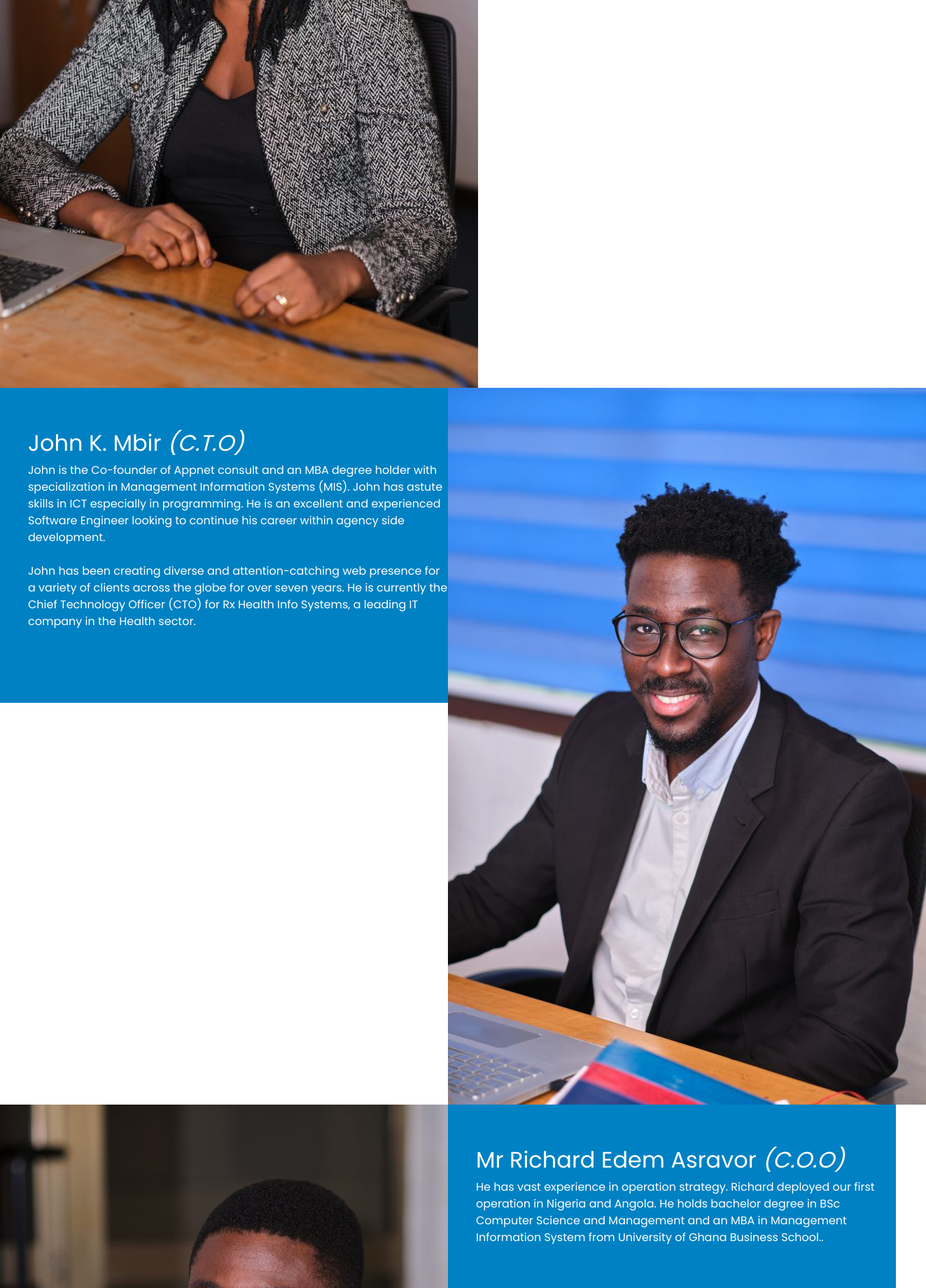
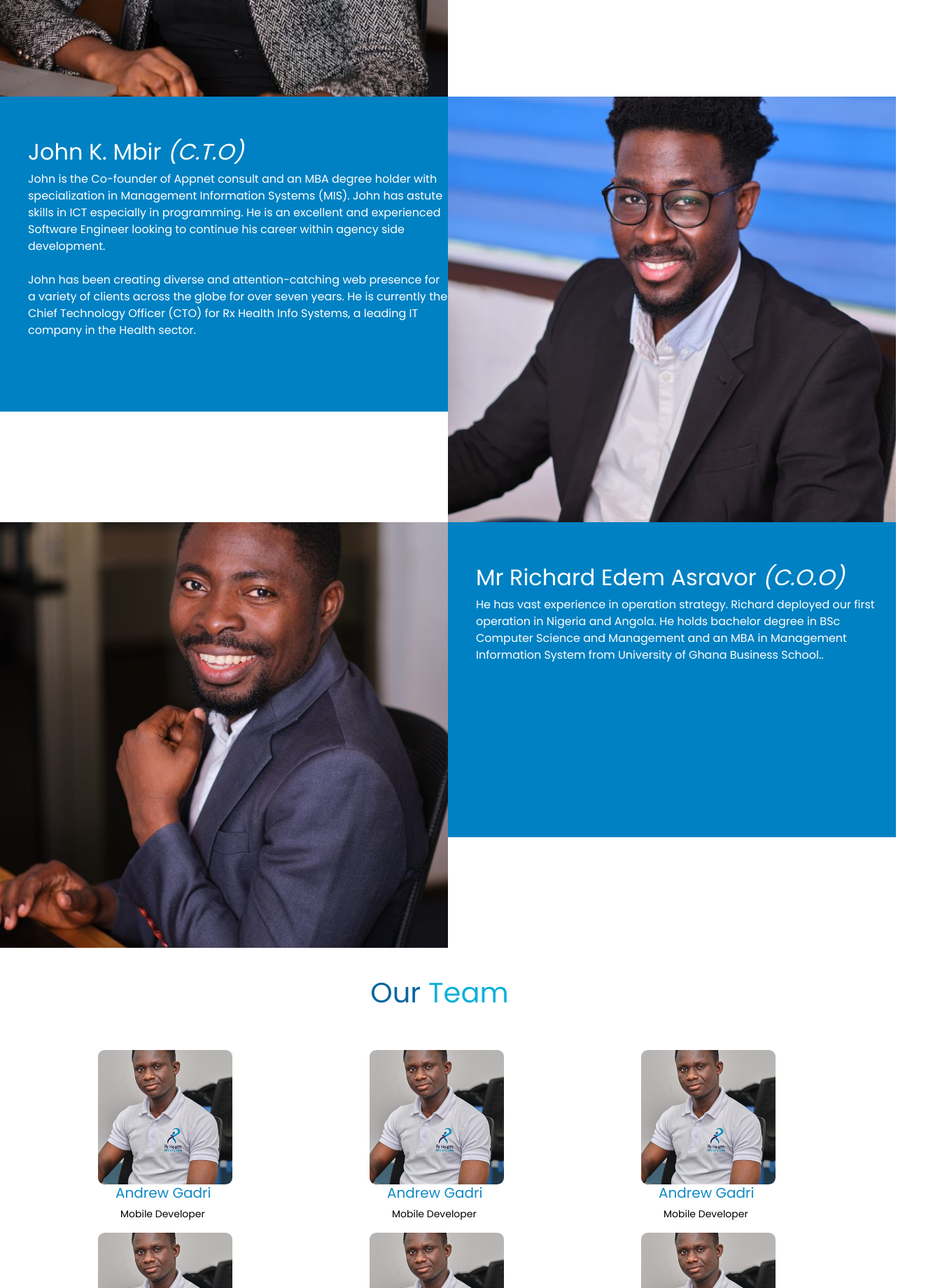
Before and after one commit to iamsilvasly/Rxhealth, a React (Create React App) app: page /about in a window 1280 px wide. Shown: the part 1840-3680 px from the top of the page at 70% size, 1323 px wide, since content can reach past the window. Built offline with nearby package versions, Linux system fonts and the light colour scheme.

Commit message:
res update

```diff
--- a/src/Components/Abouthero.jsx
+++ b/src/Components/Abouthero.jsx
@@ -41,7 +41,7 @@ export class Abouthero extends Component {
 
         {/* Message Open  */}
         <div className='row gx-0'>
-          <div className='col-lg-6'>
+          <div className='col-lg-6 col-sm-12'>
             <div className='mission_vission2'>
               <h3>Message From Management</h3>
               <p className='pfont'>At RX Health our goal is to make every solution as relevant and real<br/><br/> world relatable as possible.
@@ -51,7 +51,7 @@ export class Abouthero extends Component {
            <p><i>Gertrude Emefa Badoe</i></p>
             </div>
           </div>
-          <div className='col-lg-6'>
+          <div className='col-lg-6 col-sm-12'>
             <div className='mission_vission'>
               <h3 className='h_mission'>Mission</h3>
               <p className='missionfont'> We aim to provide reliable and easy to use solutions<br/>that address the needs of our
@@ -67,8 +67,11 @@ export class Abouthero extends Component {
       {/*  Open Management */}
         <div className='row gx-0'>
           <div className='col-lg-6'>
-           <img src={emefa} alt="React" className='profile-img'></img></div>
-          <div className='col-lg-6 col-sm-6'>
+          <div className='img_card'>
+           <img src={emefa} alt="React" className='profile_img'></img>
+           </div>
+           </div>
+          <div className='col-lg-6'>
             <div className='profile'>
               <div className='profile_margin'>
               <h2>Mrs Gertrude Emefa Baidoo <i>(GM)</i></h2>
@@ -80,7 +83,7 @@ export class Abouthero extends Component {
 
 
         <div className='row gx-0'>
-          <div className='col-lg-6 col-sm-6'>
+          <div className='col-lg-6 '>
             <div className='profile'>
             <div className='profile_margin'>
               <h2>John K. Mbir <i className='iclass'>(C.T.O)</i></h2>
@@ -89,18 +92,22 @@ export class Abouthero extends Component {
             </div>
             </div>
             </div>
-            <div className='col-lg-6'>
-              <img src={John} alt="React"  className='profile-img'></img>
+            <div className='col-lg-6 '>
+            <div className='img_card'>
+              <img src={John} alt="React"  className='profile_img'></img>
+              </div>
            </div>
 
         </div>
 
 
         <div className='row gx-0'>
-          <div className='col-lg-6 col-sm-6'>
-          <img src={rich}  alt="React" className='profile-img' ></img>
+          <div className='col-lg-6 '>
+            <div className='img_card'>
+          <img src={rich}  alt="React" className='profile_img' ></img>
           </div>
-          <div className='col-lg-6 v'>
+          </div>
+          <div className='col-lg-6 '>
             <div className='profile'>
             <div className='profile_margin'>
               <h2>Mr Richard Edem Asravor <span><i>(C.O.O)</i></span></h2>
@@ -120,22 +127,22 @@ export class Abouthero extends Component {
 
 
         <div className='container2'>
-          <div className='row'>
-            <div className='col-lg-4'>
+          <div className='row '>
+            <div className='col-lg-4 col-sm-6'>
               <div className='profile_card'>
                  <img src={gadri} className='profile_image' alt="React" ></img>
                 <div className='profile_name'><h5 className='blue'>Andrew Gadri</h5></div>
                 <div className='profile_post'><p className='black2'>Mobile Developer</p></div>
               </div>
             </div>
-            <div className='col-lg-4'>
+            <div className='col-lg-4 col-sm-6'>
             <div className='profile_card'>
                  <img src={gadri}className='profile_image' alt="React" ></img>
                 <div className='profile_name'><h5 className='blue'>Andrew Gadri</h5></div>
                 <div className='profile_post'><p className='black2'>Mobile Developer</p></div>
               </div>
             </div>
-            <div className='col-lg-4'>
+            <div className='col-lg-4 col-sm-6'>
             <div className='profile_card'>
                 <img src={gadri} className='profile_image' alt="React" ></img>
                 <div className='profile_name'><h5 className='blue'>Andrew Gadri</h5></div>
@@ -148,21 +155,21 @@ export class Abouthero extends Component {
 
 
           <div className='row '>
-            <div className='col-lg-4'>
+            <div className='col-lg-4 col-sm-6'>
               <div className='profile_card'>
                 <img src={gadri}className='profile_image' alt="React" ></img>
                 <div className='profile_name'><h5 className='blue'>Andrew Gadri</h5></div>
                 <div className='profile_post'><p className='black2'>Mobile Developer</p></div>
               </div>
             </div>
-            <div className='col-lg-4'>
+            <div className='col-lg-4 col-sm-6'>
             <div className='profile_card'>
                 <img src={gadri} className='profile_image' alt="React" ></img>
                 <div className='profile_name'><h5 className='blue'>Andrew Gadri</h5></div>
                 <div className='profile_post'><p className='black2'>Mobile Developer</p></div>
               </div>
             </div>
-            <div className='col-lg-4'>
+            <div className='col-lg-4 col-sm-6'>
             <div className='profile_card'>
                 <img src={gadri} className='profile_image' alt="React" ></img>
                 <div className='profile_name'><h5 className='blue'>Andrew Gadri</h5></div>
--- a/src/index.css
+++ b/src/index.css
@@ -143,7 +143,7 @@ body {
   color:#0e8ac4;
   align-items: center;
   justify-content: center;
-  margin-left: 20px;
+  margin-left: 25px;
 }
 li {
   list-style: none;
@@ -437,7 +437,7 @@ header .toggle{
 }
 .black2{
   color: black;
-  margin-left: 28px;
+  margin-left: 32px;
   font-size: 14px;
 }
 .black3{
@@ -542,15 +542,14 @@ header .toggle{
 }
 .profile_image{
   /* padding-bottom: 800px; */
-  height: 160px;
-  width: 180px;
-  border-radius: 15%;
-  align-items: center;
-  justify-content: center;
+  height: 12rem;
+  width:12rem;
+  border-radius: 5%;
+  object-fit: cover;
 }
 .profile_img{
-  width: fit-content;
-  height:fit-content;
+  width: 100%;
+  height:76vh;
   object-fit:cover;
 }
 .profile_margin{
@@ -561,10 +560,24 @@ header .toggle{
   align-items: center;
   justify-content: center;
 }
+.img_card{
+
+  align-items: center;
+  justify-content: center;
+}
 .layout{
   display: inline-flex;
 }
-@media screen and (max-width: 900px){
+@media screen and (max-width: 1190px) and (min-width: 955px){
+
+  .solution_box{
+    margin-left: 10px;
+    /* padding-bottom:1430px; */
+  }
+
+
+  }
+@media screen and (max-width: 900px) and (min-width: 305px){
 
   header .display-menu {
   position: absolute;
@@ -646,13 +659,9 @@ header .toggle{
       width:0px;
       border-radius: 0px;
     }
+    .profile_img{
+      width: 100%;
+      height:100%;
+      object-fit:cover;
+    }
 }
-
-@media screen and (max-width: 1200px){
-.solution_box{
-  margin-left: 10px;
-  /* padding-bottom:0px; */
-}
-
-
-}
```
